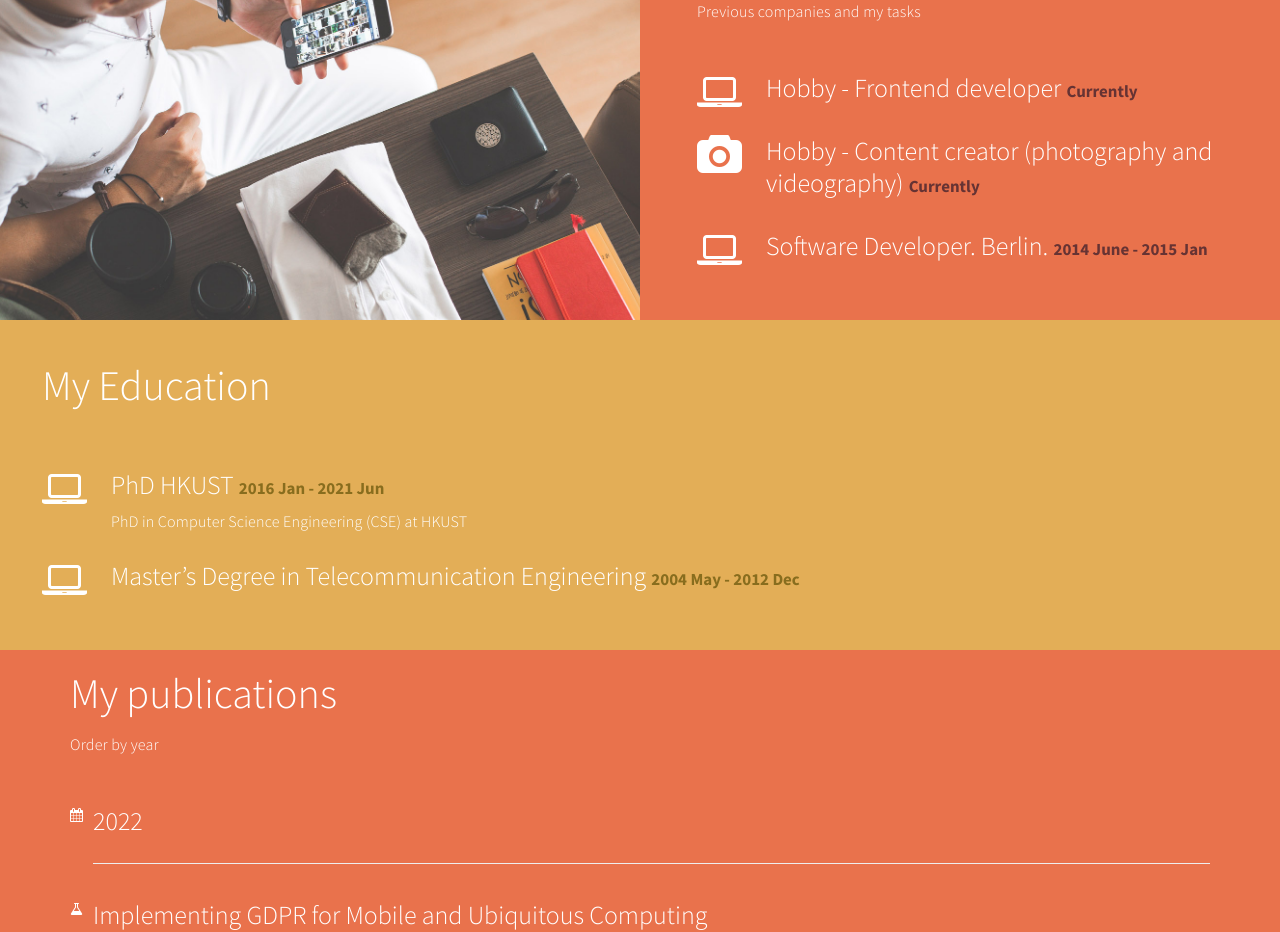
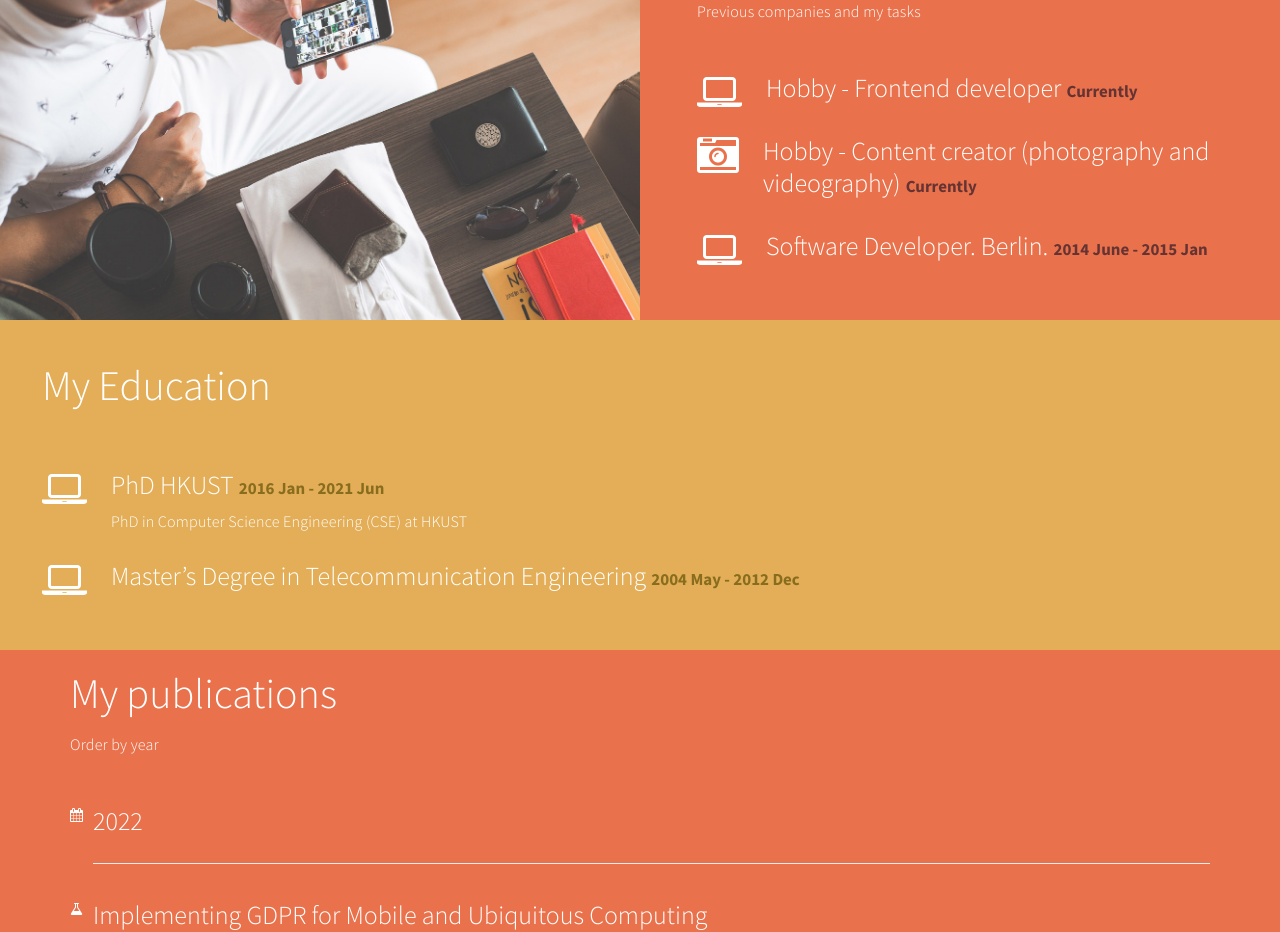
Before and after one commit to solrac1986/homepage, a plain HTML site: page index.html in a window 1280 px wide. Shown: the part 1400-2332 px from the top of the page. Drawn offline with Linux system fonts and the light colour scheme.

Commit message:
new hobby icon fixed 2

```diff
--- a/index.html
+++ b/index.html
@@ -233,7 +233,7 @@
                          </div>
                          <div class="wow fadeInUp color-white media" data-wow-delay="1.2s">
                               <div class="media-object media-left">
-                                   <i class="fa fa-camera"></i>
+                                   <i class="fa fa-camera-retro"></i>
                               </div>
                               <div class="media-body">
                                    <h3 class="media-heading">Hobby - Content creator (photography and videography) <small> Currently </small></h3>
```
